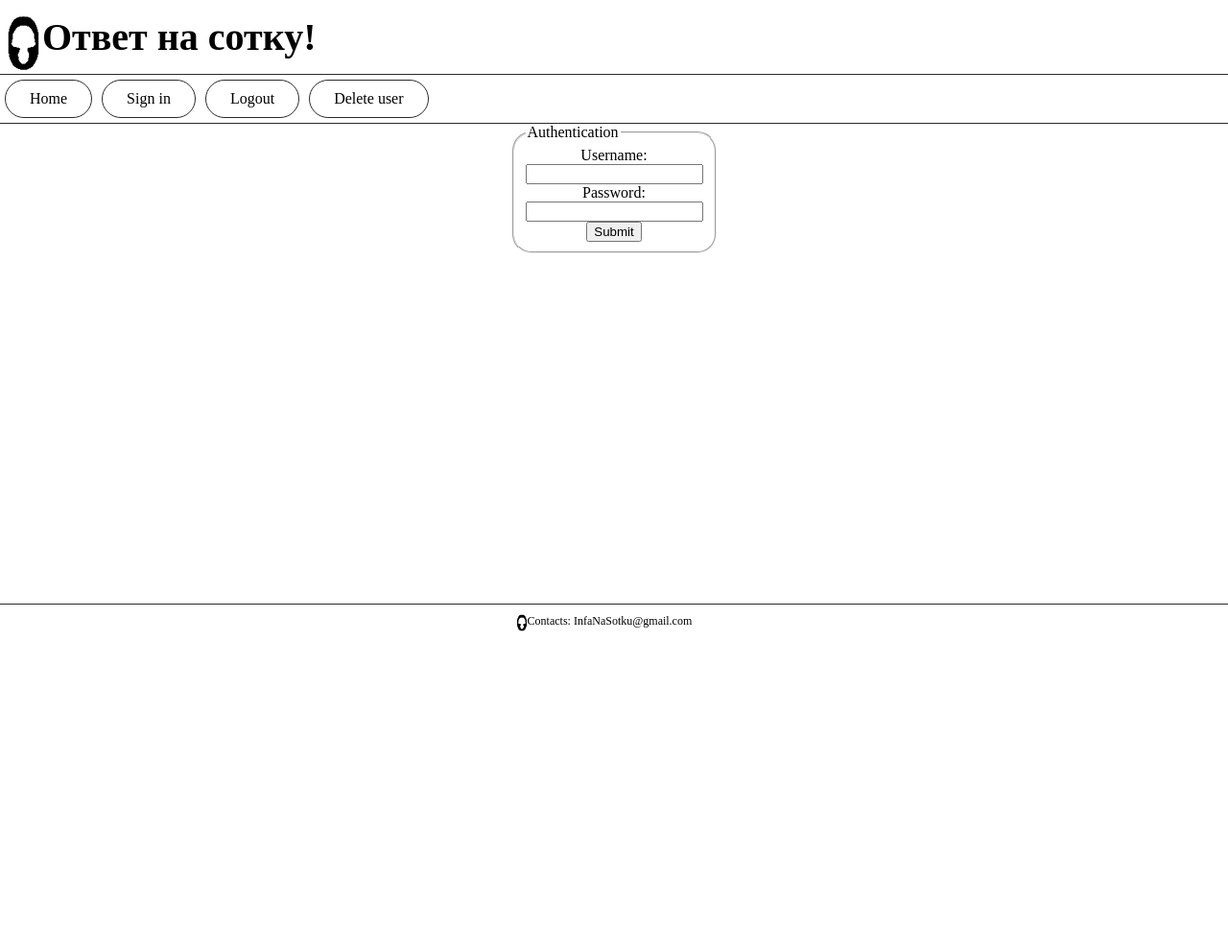
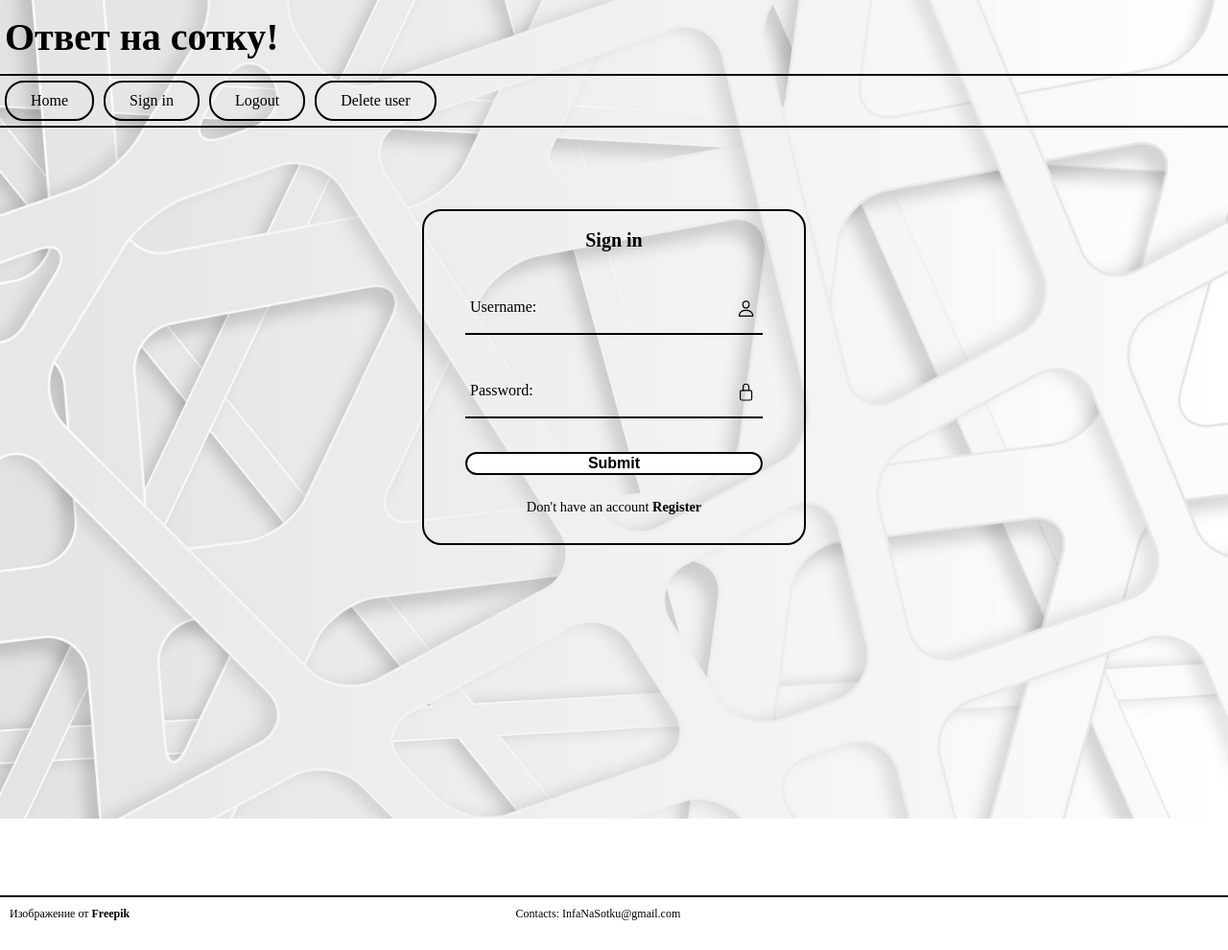
Before and after one commit to InfaNaSotku/forum, a Flask app: page /auth/login in a window 1280 px wide. Shown: the whole page at 96% size. Before the commit the page ends 658 px from the top, so only its background shows below. Run offline with Flask 3, Linux system fonts and the light colour scheme.

Commit message:
Upgrade login style

```diff
--- a/app/static/css/style.css
+++ b/app/static/css/base.css
@@ -1,5 +1,6 @@
 * {
     box-sizing: border-box;
+
 }
 html, body, div, span, h1, h2, h3, h4, h5, h6, p, a, img, dl, dt, dd,
 ol, ul, li, form, table, caption, tr, th, td, article, aside, footer, header{
@@ -9,6 +10,12 @@ ol, ul, li, form, table, caption, tr, th, td, article, aside, footer, header{
     border: 0;
     font-size: 100%;
     vertical-align: baseline;
+}
+
+html{
+    background-image: url('../img/bg.jpg');
+    background-repeat: no-repeat;
+    background-size: 100%;
 }
 
 .header{
@@ -22,18 +29,18 @@ ol, ul, li, form, table, caption, tr, th, td, article, aside, footer, header{
 
 .header .hat img{
     float: left;
-    vertical-align: middle;
 }
 
 .header .hat h1{
+    color: black;
     padding: 0;
     margin: 0;
     font-size: 40px;
 }
 
 .header .nav{
-    border-top: 1px solid #2a2a2a;
-    border-bottom: 1px solid #2a2a2a;
+    border-top: 2px solid black;
+    border-bottom: 2px solid black;
 }
 
 .header .nav li{
@@ -46,7 +53,7 @@ ol, ul, li, form, table, caption, tr, th, td, article, aside, footer, header{
     color: black;
     padding: 10px 25px;
     text-decoration: none;
-    border: 1px solid #2a2a2a;
+    border: 2px solid black;
     border-radius: 20px;
     margin: 5px;
 }
@@ -65,13 +72,8 @@ ol, ul, li, form, table, caption, tr, th, td, article, aside, footer, header{
     clear: both;
     min-height: 500px;
 }
-
-.main fieldset{
-    border-radius: 20px;
-}
-
 .footer{
-    border-top: 1px solid #2a2a2a;
+    border-top: 2px solid black;
     position: relative;
     padding: 10px 10px 30px 10px;
 }
@@ -88,8 +90,15 @@ ol, ul, li, form, table, caption, tr, th, td, article, aside, footer, header{
 }
 
 .footer p{
+    color: black;
     display: inline;
     padding: 0;
     margin: 0;
     font-size: 12px;
 }
+
+.footer .bg-href a{
+    text-decoration: none;
+    color: black;
+    font-weight: bold;
+}
--- /dev/null
+++ b/app/static/css/login.css
@@ -0,0 +1,101 @@
+section[class=form]{
+    display: flex;
+    align-items: center;
+    justify-content: center;
+    min-height: 100vh;
+    width: 100%;
+}
+
+section[class=form] .form-box{
+    background: transparent;
+    position: relative;
+    display: flex;
+    transform: translateY(-40%);
+    justify-content: center;
+    align-items: center;
+    height: 350px;
+    width: 400px;
+    border: 2px solid black;
+    border-radius: 20px;
+}
+
+section[class=form] .form-box h2{
+    text-align: center;
+    font-size: 20px;
+}
+
+.inputbox{
+    position: relative;
+    margin: 30px 0;
+    width: 310px;
+    border-bottom: 2px solid black;
+}
+
+.inputbox ion-icon{
+    position: absolute;
+    right: 8px;
+    top: 20px;
+    font-size: 1.2em;
+}
+
+.inputbox label{
+    position: absolute;
+    top: 50%;
+    left: 5px;
+    transform: translateY(-50%);
+    font-size: 1em;
+    pointer-events: none;
+    transition: .5s;
+}
+
+.inputbox input:focus~label,
+.inputbox input:valid~label{
+    top: -5px;
+}
+
+.inputbox input{
+    width: 100%;
+    background: transparent;
+    height: 50px;
+    margin-bottom: 5px;
+    border: none;
+    outline: none;
+    font-size: 1em;
+    padding: 0 35px 0 5px;
+
+}
+
+input[type=submit]{
+    width: 100%;
+    margin-top: 5px;
+    border-radius: 40px;
+    border: 2px solid black;
+    cursor: pointer;
+    outline: none;
+    font-size: 1em;
+    font-weight: 600;
+    background-color:white;
+    color: black;
+    transition: transform .2s;
+}
+
+input[type=submit]:hover{
+    transform: scale(105%);
+}
+
+.form-box .register-redirect{
+    font-size: .9em;
+    color: black;
+    text-align: center;
+    margin: 25px 0 10px;
+}
+
+.form-box .register-redirect p a{
+    text-decoration: none;
+    font-weight: 600;
+    color: black
+}
+
+.form-box .register-redirect p a:hover{
+    text-decoration: underline;
+}
--- a/app/templates/base.html
+++ b/app/templates/base.html
@@ -1,5 +1,5 @@
 <head>
-    <link href="{{ url_for('static', filename='css/style.css') }}" rel="stylesheet">
+    <link href="{{ url_for('static', filename='css/base.css') }}" rel="stylesheet">
     <title>{% block title %}{% endblock %}</title>
     {% block head %}
     {% endblock %}
@@ -7,7 +7,6 @@
 <body>
     <div class="header">
         <div class="hat">
-            <img src="{{ url_for('static', filename='img/logo.png') }}">
             <h1>Ответ на сотку!</h1>
         </div>
         <div class="nav">
@@ -23,14 +22,16 @@
     <div class="main">
         {% block main %}
         {% endblock %}
+        <script type="module" src="https://unpkg.com/ionicons@5.5.2/dist/ionicons/ionicons.esm.js"></script>
+        <script nomodule src="https://unpkg.com/ionicons@5.5.2/dist/ionicons/ionicons.js"></script>
     </div>
 
 
     <div class="footer">
         <div class="page_down">
-            <img src="{{ url_for('static', filename='img/logo.png') }}">
-            <p>Contacts: InfaNaSotku@gmail.com</p>
+            <p>Contacts: InfaNaSotku@gmail.com</p><br>
         </div>
+        <p class="bg-href">Изображение от <a href="https://ru.freepik.com/free-vector/gradient-white-monochrome-background_15782163.htm#query=white%20background%20full%20hd&position=48&from_view=search&track=robertav1">Freepik</a></p>
     </div>
 
 
--- a/app/templates/login.html
+++ b/app/templates/login.html
@@ -1,25 +1,34 @@
 {% extends "base.html" %}
 
 {% block title %}Login{% endblock %}
+
+{% block head %}
+<link href="{{ url_for('static', filename='css/login.css') }}" rel="stylesheet">
+{% endblock %}
 
 {% block main %}
 {% if error %}
     <font color="red"><center>{{ error }}!</center></font>
 {% endif %}
-    <form action="" method="post">
-        <center>
-            <fieldset style="width:20px">
-                <legend>Authentication</legend>
-                <p>
-                    <label for="username">Username:</label>
-                    <input type="text" name="username" id="username" required>
-                </p>
-                <p>
-                    <label for="password">Password:</label>
-                    <input type="password" name="password" id="password" required>
-                </p>
-                <p><input type="submit" value="Submit"></p>
-            </fieldset>
-    </center>
-    </form>
+<section class="form">
+    <div class="form-box">
+        <form action="" method="post">
+            <h2>Sign in</h2>
+            <div class="inputbox">
+                <ion-icon name="person-outline"></ion-icon>
+                <input type="text" name="username" id="username" required>
+                <label for="username">Username:</label>
+            </div>
+            <div class="inputbox">
+                <ion-icon name="lock-closed-outline"></ion-icon>
+                <input type="password" name="password" id="password" required>
+                <label for="password">Password:</label>
+            </div>
+            <input type="submit" value="Submit">
+            <div class="register-redirect">
+                <p>Don't have an account <a href="{{ url_for('auth.register') }}">Register</a></p>
+            </div>
+        </form>
+    </div>
+</section>
 {% endblock %}
```
Also changed, not shown: app/static/img/bg.jpg (added).
